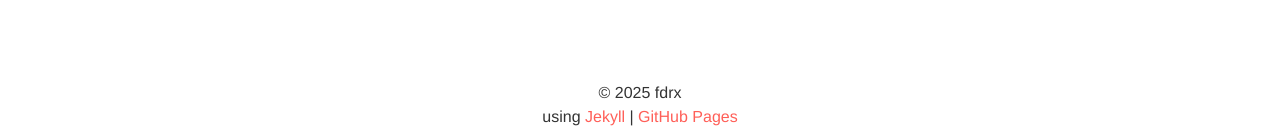
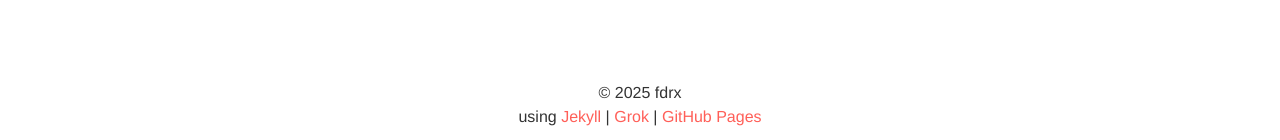
Before and after one commit to fdrx/fdrx.github.com, a Jekyll site: the page built from index.html, in a window 1280 px wide. Shown: the part 1596-1736 px from the top of the page. Built offline with Jekyll 4.4.1, drawn with Linux system fonts in a browser that asks for light colours; the list of posts is cut into pages by our own code.

Commit message:
add grok

```diff
--- a/_includes/footer.html
+++ b/_includes/footer.html
@@ -1,4 +1,4 @@
 <footer>
   <p>© {{ site.time | date: '%Y' }} fdrx</p>
-  <p>using <a href="https://jekyllrb.com" target="_blank" rel="noopener noreferrer">Jekyll</a> | <a href="https://pages.github.com" target="_blank" rel="noopener noreferrer">GitHub Pages</a></p>
+  <p>using <a href="https://jekyllrb.com" target="_blank" rel="noopener noreferrer">Jekyll</a> | <a href="https://grok.com" target="_blank" rel="noopener noreferrer">Grok</a> | <a href="https://pages.github.com" target="_blank" rel="noopener noreferrer">GitHub Pages</a></p>
 </footer>
```
